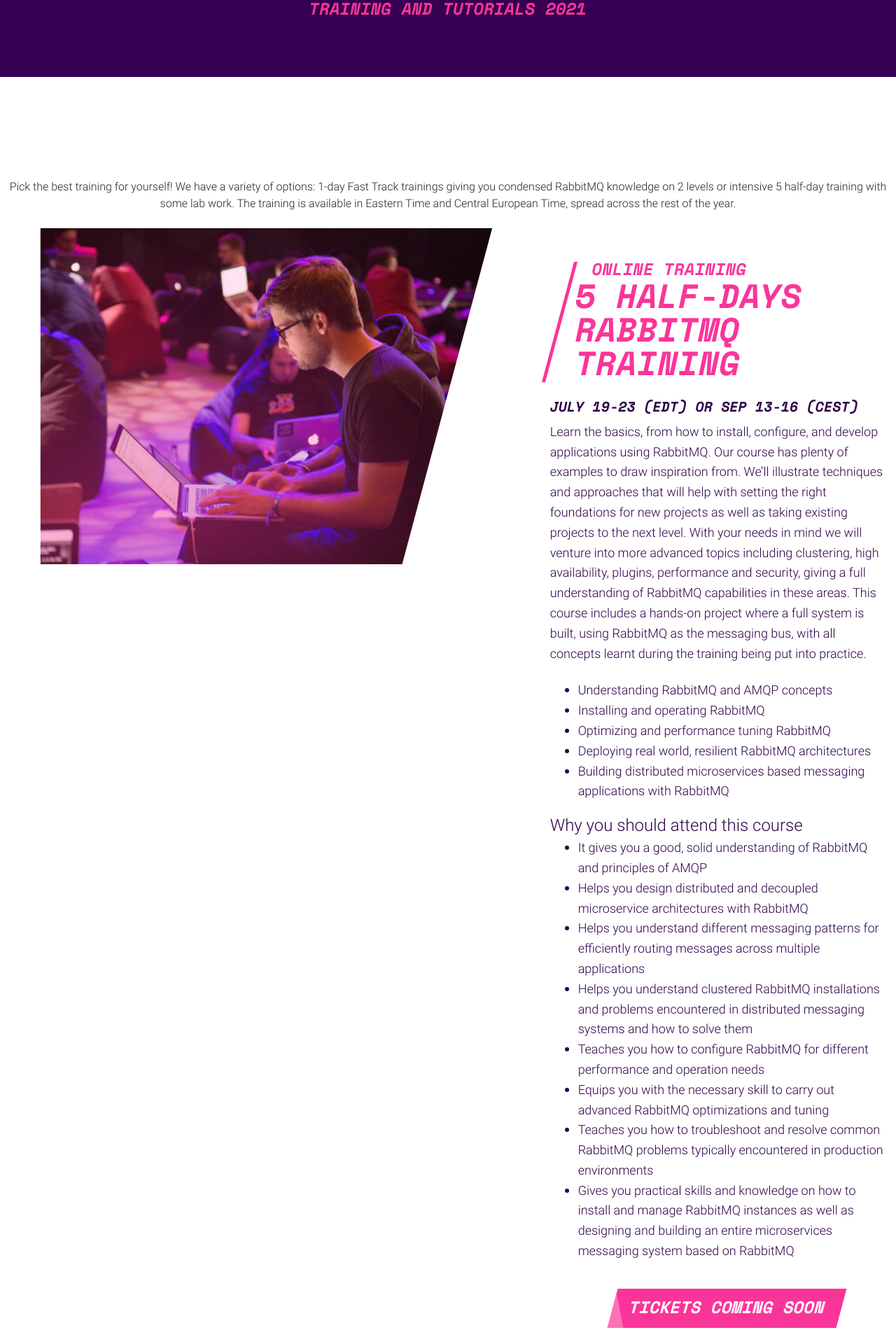
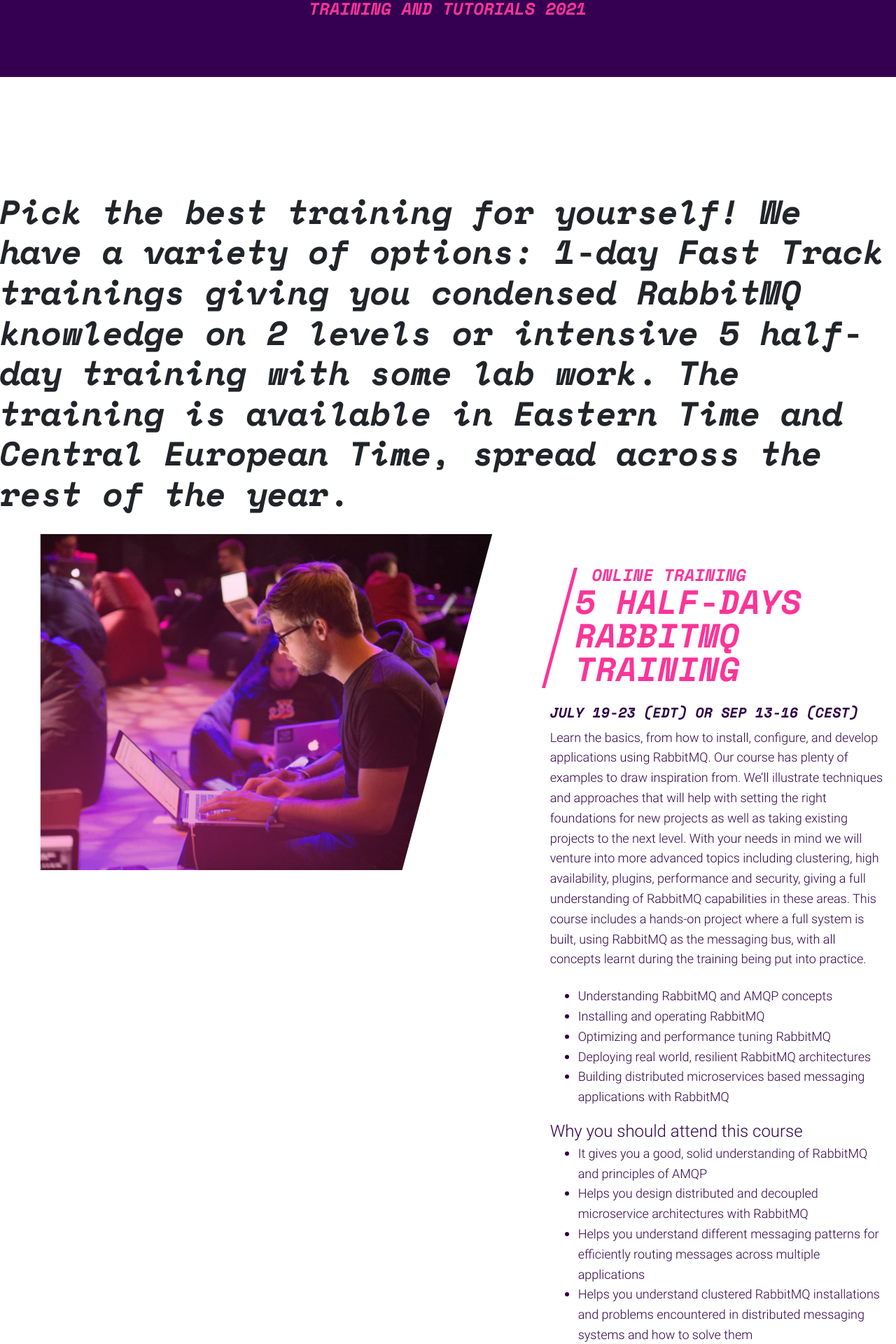
Before and after one commit to isabella232/rabbitmq-summit-1, a Jekyll site: the page built from training2021.html, in a window 1280 px wide. Shown: the top 1920 px of the page at 70% size. Built offline with Jekyll 4.4.1, drawn with Linux system fonts in a browser that asks for light colours; nearby versions of some CDN libraries; comment, search, counter and statistics services are not loaded.

```diff
--- a/training2021.html
+++ b/training2021.html
@@ -23,8 +23,8 @@ footer-logo: /img/logo-2021-pink.png
 
 <section class="event-section skew-img-section pt-3 pt-lg-7 pt-xl-9 pb-0 bg-light">
   <p class="editable text-center">
-    Pick the best training for yourself! We have a variety of options: 1-day Fast Track trainings giving you condensed RabbitMQ knowledge on 2 levels or intensive 5 half-day training with some lab work.
-    The training is available in Eastern Time and Central European Time, spread across the rest of the year.
+    <h3>Pick the best training for yourself! We have a variety of options: 1-day Fast Track trainings giving you condensed RabbitMQ knowledge on 2 levels or intensive 5 half-day training with some lab work.
+    The training is available in Eastern Time and Central European Time, spread across the rest of the year.</h3>
   </p>
     <div class="container-fluid">
       <div class="skew-img-row row">
```
